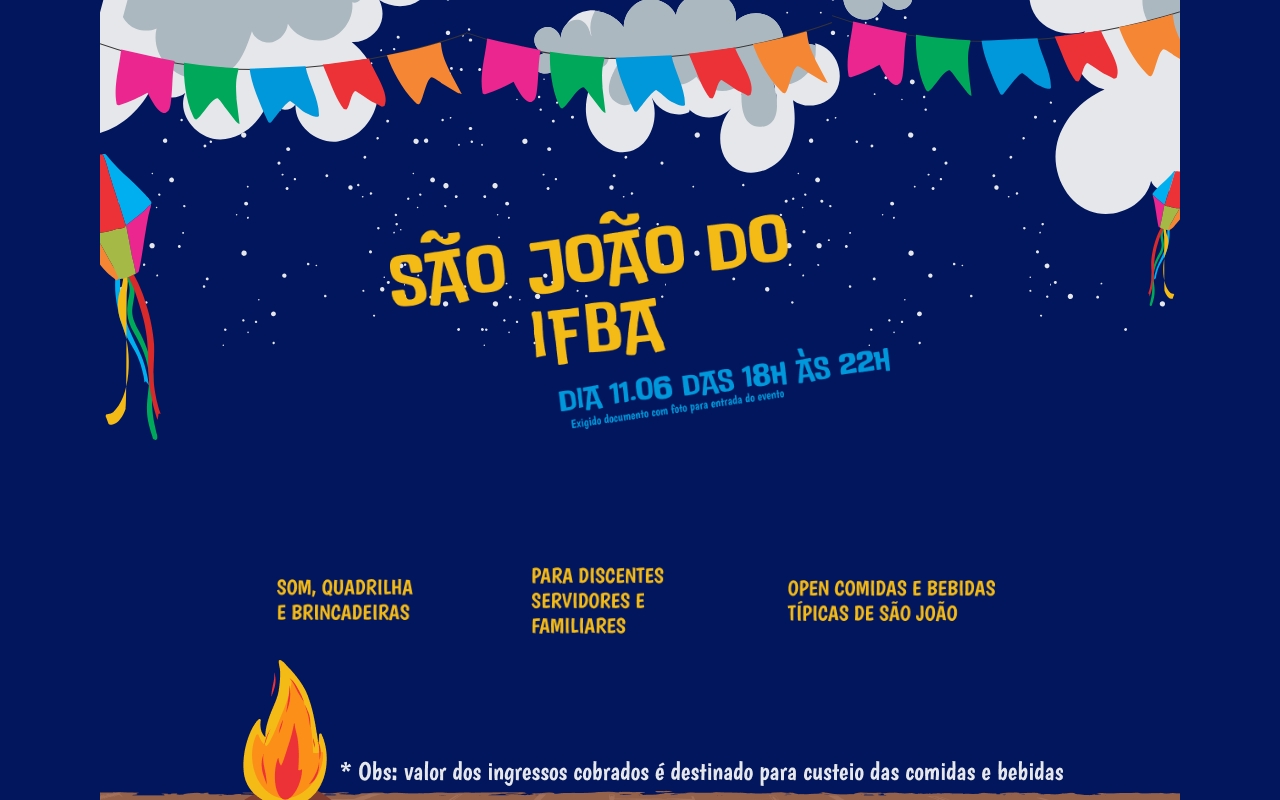
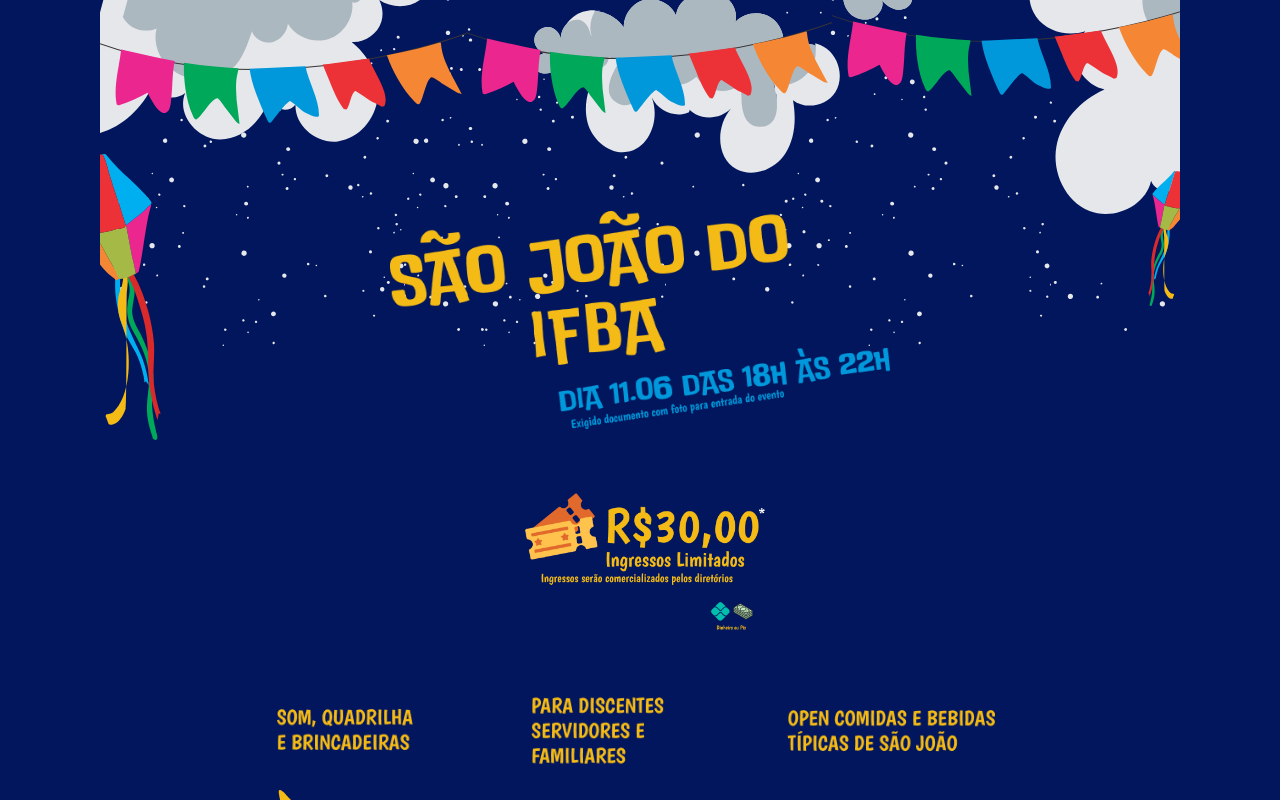
Before and after one commit to filipecancio/ifba-dev, a React (Create React App) app: page / in a window 1280 px wide. Shown: the top 800 px of the page. Built offline with nearby package versions, Linux system fonts and the light colour scheme; a web font is replaced by a local one.

Commit message:
add another section

```diff
--- a/src/Pages/Promo/index.tsx
+++ b/src/Pages/Promo/index.tsx
@@ -1,16 +1,20 @@
 import React from 'react';
 import Footer from '../../Components/Footer';
 import Header from '../../Components/Header';
-import { Container, Content,Section01,Image } from './styles';
+import { Container, Content,Section01,Image,Preco } from './styles';
 import image01 from '../../util/frame01.png';
 import image02 from '../../util/frame02.png';
 import image03 from '../../util/frame03.png';
+import preco from '../../util/preco.png';
 
 const Index: React.FC = () => {
       return (
             <Container>
                   <Content>
                         <Header />
+                        <Section01>
+                        <Preco src={preco}/>
+                        </Section01>
                         <Section01>
                               <Image src={image01}/>
                               <Image src={image02}/>
--- a/src/Pages/Promo/styles.ts
+++ b/src/Pages/Promo/styles.ts
@@ -22,7 +22,7 @@
 `;
 
 export const Section01 = styled.div`
-    margin-top: 100px;
+    margin-top: 20px;
     width: 100%;
     display: flex;
     flex-wrap: wrap;
@@ -30,9 +30,14 @@
     justify-content: center;
 `;
 
-
 export const Image = styled.img`
     width: fit-content;
     max-height: 80px;
     margin: 20px;
 `;
+
+export const Preco = styled.img`
+    width: fit-content;
+    max-width: 250px;
+    margin: 20px;
+`;
```
